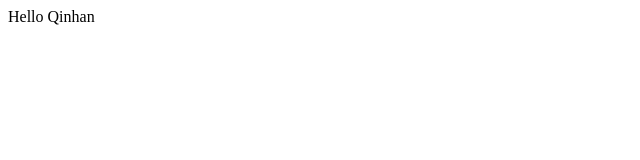
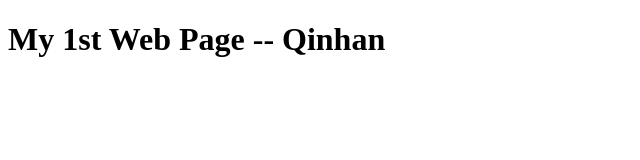
Before and after one commit to Qinhan-Wang/WebDev-25-26, a plain HTML site: page index.html in a window 1280 px wide. Shown: the whole page, without its empty margins (0-640 px from the left). Drawn offline with Linux system fonts and the light colour scheme.

Commit message:
Howe 9.15 .18.30

```diff
--- a/index.html
+++ b/index.html
@@ -6,6 +6,6 @@
     <title>Document</title>
 </head>
 <body>
-    Hello Qinhan
+    <h1>My 1st Web Page -- Qinhan</h1>
 </body>
 </html>
```
